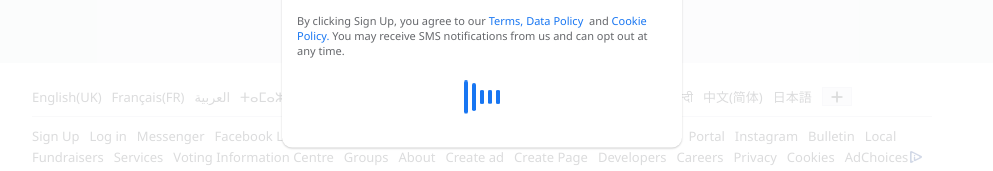
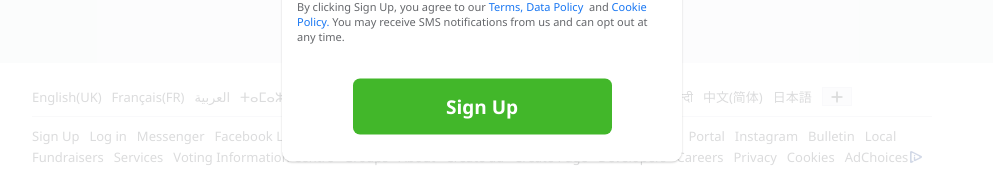
Before and after one commit to AlbashengineerAhmed/Facebook-Frontend, a React (Create React App) app: page /login in a window 1280 px wide. Both pictures are taken after typing "name@example.com", "Sample123" into the empty fields and a click on the button "Create Account". Shown: the part 561-732 px from the top of the page, without its empty margins (158-1151 px from the left). Built offline with nearby package versions, Linux system fonts and the light colour scheme; no server answers.

Commit message:
loading initial value false after test loading

```diff
--- a/src/components/login/RegisterForm.js
+++ b/src/components/login/RegisterForm.js
@@ -73,7 +73,7 @@ export default function RegisterForm({ setVisible }) {
 
   const [error, setError] = useState("");
   const [success, setSuccess] = useState("");
-  const [loading, setLoading] = useState(true);
+  const [loading, setLoading] = useState(false);
   const BASE_URL = process.env.REACT_APP_BASE_URL;
 
   const registerSubmit = async () => {
```
